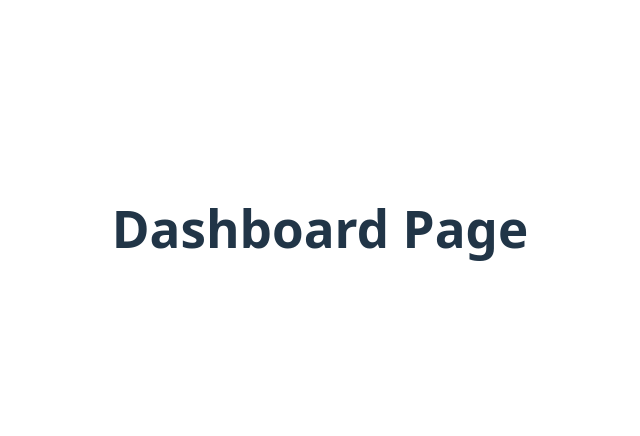
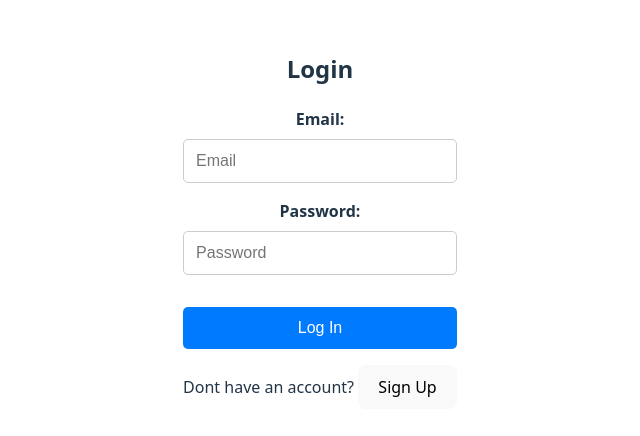
Before and after one commit to comeaudc/tvTrivia_frontend, a React app: page /dash in a window 1280 px wide. Shown: the part 172-608 px from the top of the page, without its empty margins (320-960 px from the left). Built offline with nearby package versions, Linux system fonts and the light colour scheme; the HTML template or start-up script is replaced by a standard one.

Commit message:
Added Full Auth Capabilities

```diff
--- a/src/App.jsx
+++ b/src/App.jsx
@@ -8,15 +8,21 @@ import DashboardPage from "./pages/DashboardPage/DashboardPage";
 import GamePage from "./pages/GamePage/GamePage";
 import QuestionFormPage from "./pages/QuestionFormPage/QuestionForm";
 
+// Components
+import ProtectedRoutes from "./components/ProtectedRoutes";
+
 function App() {
   return (
     <>
       <Routes>
         <Route path="/" element={<HomePage />} />
         <Route path="/auth" element={<AuthPage />} />
-        <Route path="/dash" element={<DashboardPage />} />
-        <Route path="/game" element={<GamePage />} />
-        <Route path="/question" element={<QuestionFormPage />} />
+
+        <Route element={<ProtectedRoutes />}>
+          <Route path="/dash" element={<DashboardPage />} />
+          <Route path="/game" element={<GamePage />} />
+          <Route path="/question" element={<QuestionFormPage />} />
+        </Route>
       </Routes>
     </>
   );
--- a/src/components/AuthForms/LoginForm.jsx
+++ b/src/components/AuthForms/LoginForm.jsx
@@ -1,7 +1,30 @@
-import style from './Forms.module.css'
+import style from "./Forms.module.css";
+import { useState } from "react";
+import { useAuth } from "../../context/authContext/authContext";
+import { useNavigate } from "react-router-dom";
 
 export default function LoginForm({ setNewUser }) {
+  const { login } = useAuth();
+  const nav = useNavigate();
+  const [formData, setFormData] = useState({
+    email: "",
+    password: "",
+  });
 
+  function handleChange(e) {
+    setFormData({ ...formData, [e.target.name]: e.target.value });
+  }
+
+  async function handleSubmit(e) {
+    e.preventDefault();
+    try {
+      await login(formData);
+
+      nav("/dash");
+    } catch (err) {
+      console.error(err.message);
+    }
+  }
   const handleClick = () => {
     setNewUser(true);
   };
@@ -9,16 +32,24 @@ export default function LoginForm({ setNewUser }) {
   return (
     <div className="forms">
       <h2>Login</h2>
-      <form>
+      <form onSubmit={handleSubmit}>
         <label>
           Email:
-          <input type="email" name="email" placeholder="Email" />
+          <input
+            type="email"
+            name="email"
+            value={formData.email}
+            onChange={handleChange}
+            placeholder="Email"
+          />
         </label>
         <label>
           Password:
           <input
             type="password"
             name="password"
+            value={formData.password}
+            onChange={handleChange}
             placeholder="Password"
             minLength="6"
           />{" "}
--- a/src/components/AuthForms/RegisterForm.jsx
+++ b/src/components/AuthForms/RegisterForm.jsx
@@ -1,6 +1,36 @@
 import style from "./Forms.module.css";
+import { useState } from "react";
+import { useAuth } from "../../context/authContext/authContext";
+import { useNavigate } from "react-router-dom";
 
 export default function RegisterForm({ setNewUser }) {
+  const { signUp } = useAuth();
+  const nav = useNavigate();
+  const [formData, setFormData] = useState({
+    userName: "",
+    email: "",
+    password: "",
+    password2: "",
+  });
+
+  function handleChange(e) {
+    setFormData({ ...formData, [e.target.name]: e.target.value });
+  }
+
+  async function handleSubmit(e) {
+    e.preventDefault();
+    try {
+      if (formData.password !== formData.password2)
+        throw new Error("Password Dont Match");
+
+      await signUp(formData);
+
+      nav("/dash");
+    } catch (err) {
+      console.error(err.message);
+    }
+  }
+
   const handleClick = () => {
     setNewUser(false);
   };
@@ -8,24 +38,34 @@ export default function RegisterForm({ setNewUser }) {
   return (
     <div className="forms">
       <h2>Register</h2>
-      <form>
+      <form onSubmit={handleSubmit}>
         <label>
           Name:
           <input
             type="text"
-            name="name"
-            placeholder="First and Last Name"
+            name="userName"
+            value={formData.userName}
+            onChange={handleChange}
+            placeholder="Username"
           />{" "}
         </label>
         <label>
           Email:
-          <input type="email" name="email" placeholder="Email" />
+          <input
+            type="email"
+            name="email"
+            value={formData.email}
+            onChange={handleChange}
+            placeholder="Email"
+          />
         </label>
         <label>
           Password:
           <input
             type="password"
             name="password"
+            value={formData.password}
+            onChange={handleChange}
             placeholder="Password"
             minLength="6"
           />{" "}
@@ -33,6 +73,8 @@ export default function RegisterForm({ setNewUser }) {
         <input
           type="password"
           name="password2"
+          value={formData.password2}
+          onChange={handleChange}
           placeholder="Confirm Password"
           minLength="6"
         />
--- /dev/null
+++ b/src/components/ProtectedRoutes.jsx
@@ -0,0 +1,9 @@
+import { Outlet } from "react-router-dom";
+import { useAuth } from "../context/authContext/authContext";
+import AuthPage from '../pages/AuthPage/AuthPage'
+
+export default function ProtectedRoutes(){
+    const {cookies} = useAuth();
+
+    return cookies.token? <Outlet /> : <AuthPage />
+}
--- a/src/pages/DashboardPage/DashboardPage.jsx
+++ b/src/pages/DashboardPage/DashboardPage.jsx
@@ -1,3 +1,18 @@
-export default function DashboardPage(){
-    return <h1>Dashboard Page</h1>
+import { useAuth } from "../../context/authContext/authContext";
+import { useNavigate } from "react-router-dom";
+
+export default function DashboardPage() {
+    const { logout} = useAuth();
+    const nav = useNavigate();
+
+    function handleLogout(){
+        logout()
+        nav('/auth')
+    }
+  return (
+    <>
+      <h1>Dashboard Page</h1>
+      <button onClick={handleLogout}>Logout</button>
+    </>
+  );
 }
```
Also changed, not shown: 1 other file (tests, documents, lock files or other folders).
